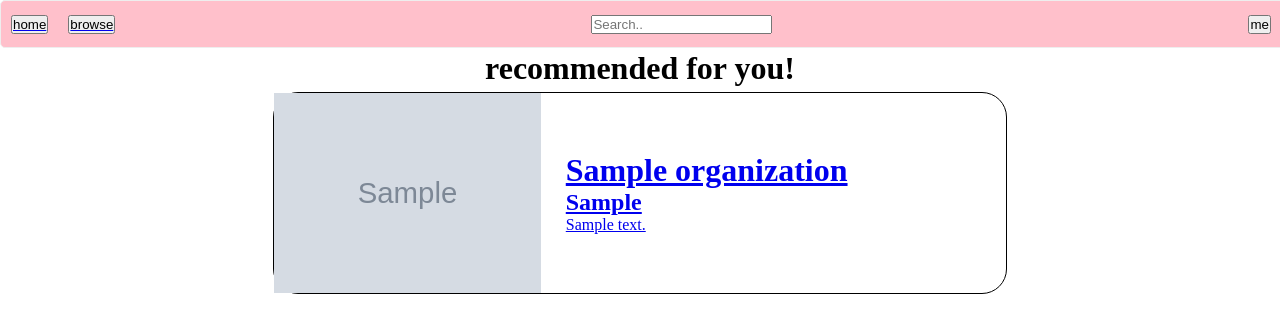
After one commit to TeamSublois/OrgMatch, a Django app: page /recommended/ in a window 1280 px wide. The commit adds this page. Shown: the top 333 px of the page. Run offline with Django 3.2, Linux system fonts and the light colour scheme; tables that the repository leaves empty hold one stand-in row (values such as "Sample post"); grey boxes marked "Sample" are stand-in pictures.

Commit message:
made everything functional now

```diff
--- /dev/null
+++ b/mainapp/templates/mainapp/nav.html
@@ -0,0 +1,8 @@
+<ul class="navigation">
+		<li class = 'home'><a href="/index/"><button>home</button></a></li>
+		<li class = 'browse'><a href="/recommended/"><button>browse</button></a></li>
+		<li class = 'searchbar'><input type="text" placeholder="Search.."></li>
+		<li class = 'me'><button href="google.com">me</button></li>
+	</ul>
+
+	<div class='separator'> </div>
--- a/mainapp/templates/mainapp/results.html
+++ b/mainapp/templates/mainapp/recommended.html
@@ -7,24 +7,23 @@
 	<link rel="stylesheet" type="text/css" href="{% static 'mainapp/style.css' %}" />
 </head>
 <body>
-	<ul class="navigation">
-		<li class = 'home'><button href="google.com">home</button></li>
-		<li class = 'browse'><button href="google.com">browse</button></li>
-		<li class = 'searchbar'><input type="text" placeholder="Search.."></li>
-		<li class = 'me'><button href="google.com">me</button></li>
-	</ul>
-	<div class='separator'> </div>
+	{% include "mainapp/nav.html" %}
 
 	{% if all_organizations_list %}
 
 	{% for organization in all_organizations_list %}
 
 	<div class='results'>
+		<div class='title'>
+			<h1> recommended for you! </h1>
+
+		</div>
 		<div class='listing'>
 			<a href="/{{organization.id}}}/">
-				<img src="{{organization.profile_picture}}" />
+				<img src="{{organization.profile_picture.url}}" />
 				<div class='information'>
 					<h1>{{organization.name}}</h1>
+					<h2>{{organization.city}}</h2>
 					<p>{{organization.bio}} </p>
 				</div>
 			</a>
@@ -36,7 +35,6 @@
 	{% else %}
 	<p>No polls are available.</p>
 	{% endif %}
-	<p> fuck a shit </p>
 
 </body>
 </html>
--- a/mainapp/urls.py
+++ b/mainapp/urls.py
@@ -5,5 +5,6 @@ from . import views
 app_name = 'mainapp'
 urlpatterns = [
     path('', views.index, name='index'),
-    path('results.html', views.results, name='results')
+    path('index/', views.index, name='index'),
+    path('recommended/', views.recommended, name='recommended')
 ]
--- a/mainapp/views.py
+++ b/mainapp/views.py
@@ -7,9 +7,9 @@ def index(request):
 	template = loader.get_template('mainapp/index.html')
 	return HttpResponse(template.render())
 
-def results(request):
+def recommended(request):
 
 	all_organizations_list = Organization.objects.order_by('city')[:5]
 	context = {'all_organizations_list': all_organizations_list,}
 
-	return render(request, 'mainapp/results.html', context)
+	return render(request, 'mainapp/recommended.html', context)
```
Also changed, not shown: mainapp/templates/mainapp/index.html (+2 -8 lines).
